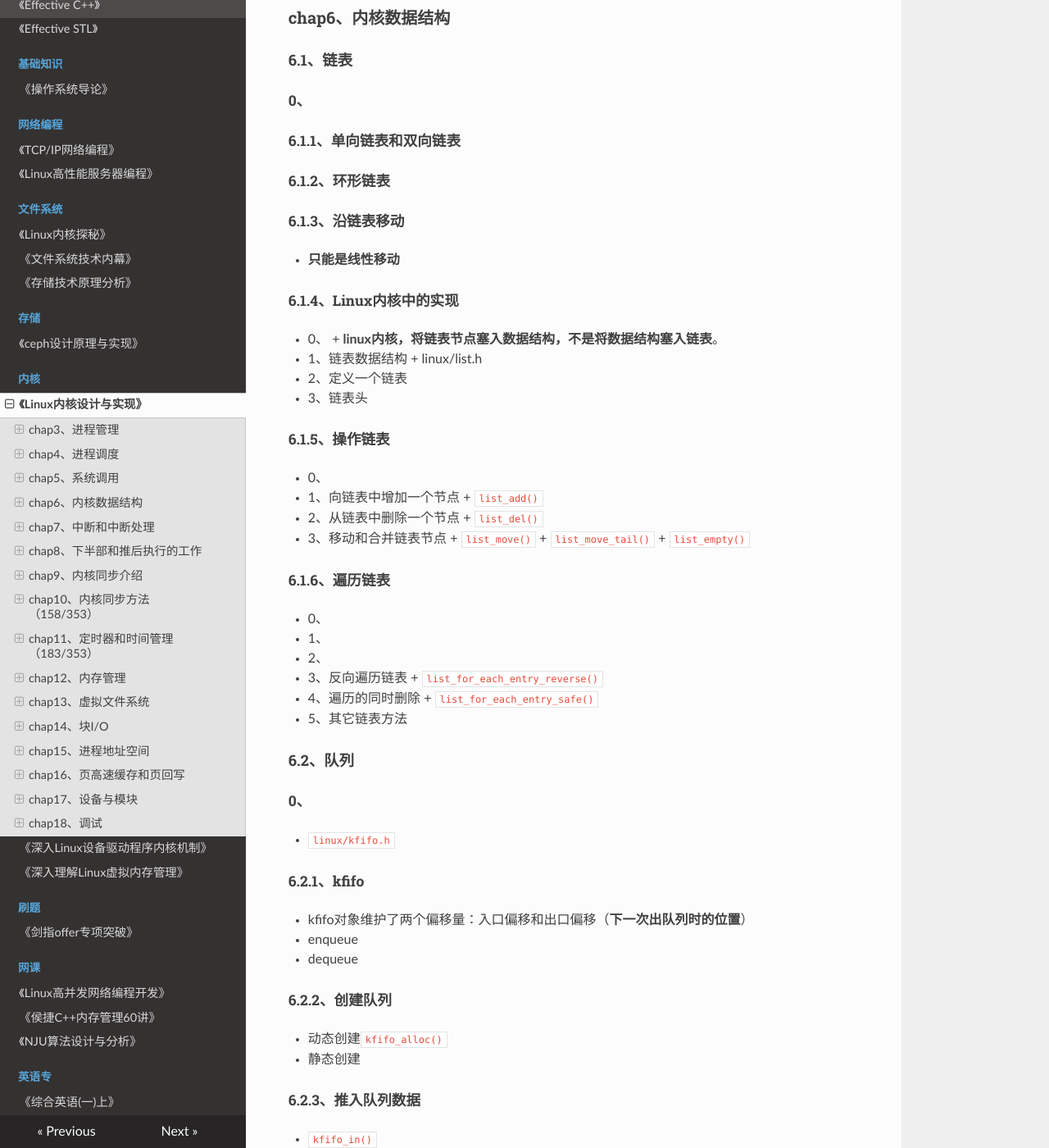
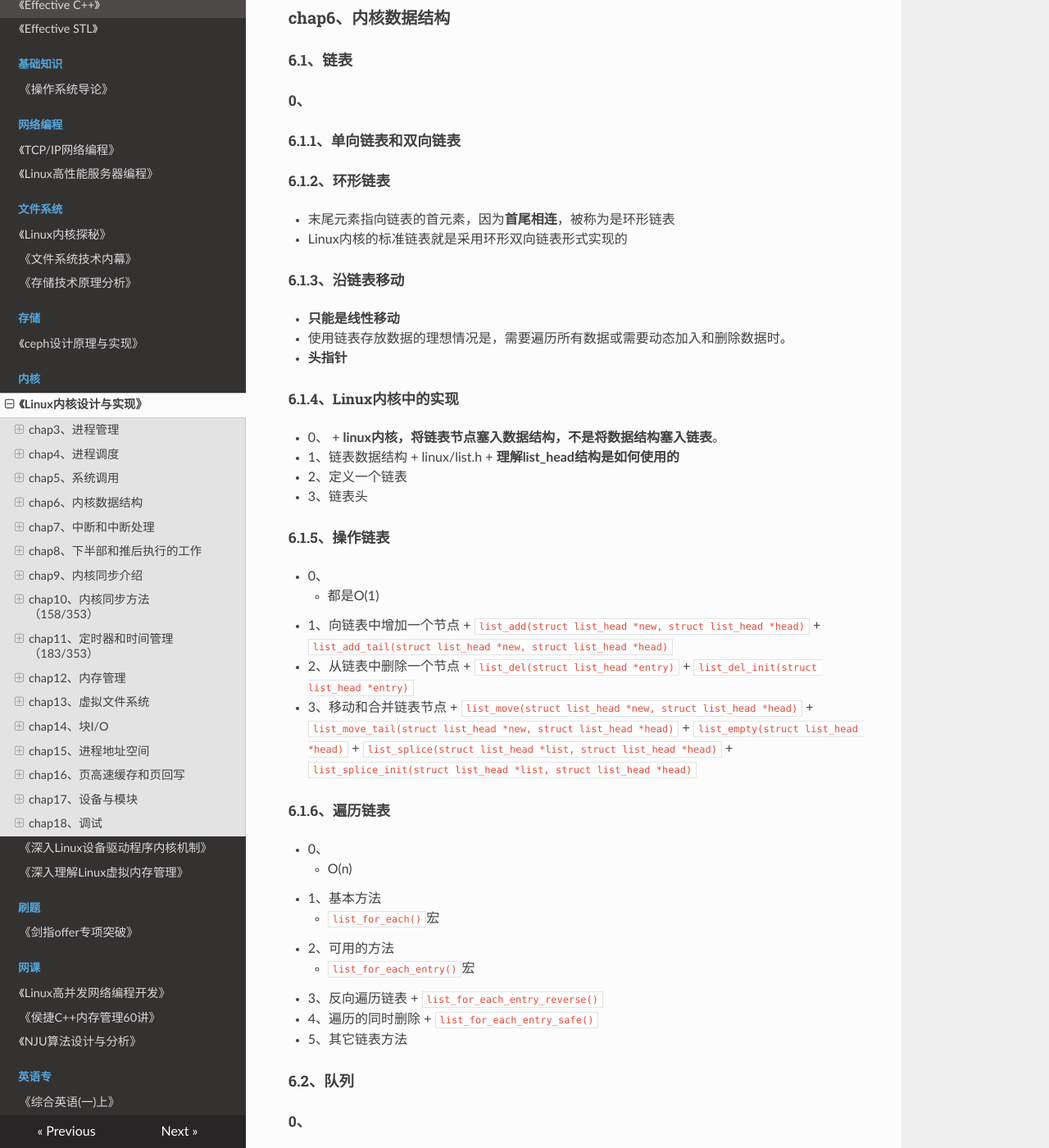
Before and after one commit to wolflion/booknotes, an MkDocs documentation site: the page built from docs/13kernel/Linux内核设计与实现.md, in a window 1280 px wide and 1400 px high, scrolled down 7389 px. Shown: the whole window at 82% size. Built offline with MkDocs 1.6.1, drawn with Linux system fonts in a browser that asks for light colours; nearby versions of some CDN libraries; some of the changed text lies outside the part shown.

Commit message:
Update Linux内核设计与实现.md

```diff
--- a/docs/13kernel/Linux内核设计与实现.md
+++ b/docs/13kernel/Linux内核设计与实现.md
@@ -220,29 +220,44 @@
 ##### 0、
 ##### 6.1.1、单向链表和双向链表
 ##### 6.1.2、环形链表
+
++ 末尾元素指向链表的首元素，因为**首尾相连**，被称为是环形链表
++ Linux内核的标准链表就是采用环形双向链表形式实现的
+
 ##### 6.1.3、沿链表移动
 + **只能是线性移动**
++ 使用链表存放数据的理想情况是，需要遍历所有数据或需要动态加入和删除数据时。
++ **头指针**
 ##### 6.1.4、Linux内核中的实现
 + 0、
 	+ **linux内核，将链表节点塞入数据结构，不是将数据结构塞入链表**。
 + 1、链表数据结构
 	+ linux/list.h
+	+ **理解list_head结构是如何使用的**
 + 2、定义一个链表
 + 3、链表头
 ##### 6.1.5、操作链表
 + 0、
+  + 都是O(1)
 + 1、向链表中增加一个节点
-	+ `list_add()`
+	+ `list_add(struct list_head *new, struct list_head *head)`
+	+ `list_add_tail(struct list_head *new, struct list_head *head)`
 + 2、从链表中删除一个节点
-	+ `list_del()`
+	+ `list_del(struct list_head *entry)`
+	+ `list_del_init(struct list_head *entry)`
 + 3、移动和合并链表节点
-	+ `list_move()`
-	+ `list_move_tail()`
-	+ `list_empty()`
+	+ `list_move(struct list_head *new, struct list_head *head)`
+	+ `list_move_tail(struct list_head *new, struct list_head *head)`
+	+ `list_empty(struct list_head *head)`
+	+ `list_splice(struct list_head *list, struct list_head *head)`
+	+ `list_splice_init(struct list_head *list, struct list_head *head)`
 ##### 6.1.6、遍历链表
 + 0、
-+ 1、
-+ 2、
+  + O(n)
++ 1、基本方法
+  + `list_for_each()`宏
++ 2、可用的方法
+  + `list_for_each_entry()`宏
 + 3、反向遍历链表
 	+ `list_for_each_entry_reverse()`
 + 4、遍历的同时删除
@@ -282,8 +297,24 @@
 + `idr_destroy`
 #### 6.4、二叉树
 ##### 6.4.1、二叉搜索树（BST）
+
++ BST法则
+  + 根的左分支节点值都小于根节点值
+  + 右分支节点值都大于根节点值
+  + 所有的子树也都是BST
+
 ##### 6.4.2、自平衡二叉搜索树
+
++ 0、
+  + **平衡二叉搜索树**是一个所有叶子节点深度差不超过1的二叉搜索树
+
 + 1、红黑树
+  + （1）所有节点要么是黑色，要么是红色
+  + （2）叶子节点都是黑色
+  + （3）叶子节点不包含数据
+  + （4）所有非叶子节点都有两个子节点
+  + （5）如果一个节点是红色，则它的子节点都是黑色
+  + （6）在一个节点到其叶子节点的路径中，如果总是包含同样数目的黑色节点，则该路径相比其他路径是最短的
 + 2、rbtree
 	+ linux/rbtree.h
 	+ lib/rbtree.c
@@ -399,8 +430,13 @@
 #### 9.1、临界区和竞争条件
 ##### 0、
 + 临界区
+  + 访问和操作共享数据的代码段
 + 竞争条件race coditions
+  + 如果两个执行线程有可能处于同一个临界区中同时执行，那么这就是程序包含的一个bug。**这种情况发生了**，称它为竞争条件
 ##### 9.1.1、为什么我们需要保护
+
++ *以取钱为例*
+
 ##### 9.1.2、单个变量
 #### 9.2、加锁
 ##### 0、
@@ -415,6 +451,9 @@
 ##### 9.2.2、了解要保护些什么
 #### 9.3、死锁
 #### 9.4、争用和扩展性
+
++ **锁的争用（争用）lock contention**，是指当锁正在被占用时，有其他线程试图获得该锁。
+
 #### 9.5、小结
 
 ### chap10、内核同步方法 （158/353）
@@ -505,7 +544,7 @@
 + `struct page{};`，include/linux/mm.h
 + **page结构与物理页相关，而并非与虚拟页相关**。
 #### 12.2、区
-+ **内核把页划分为不同的区（zone）**,Linux主要使用了四种区
++ **内核把页划分为不同的区（zone）**,Linux主要使用了四种区:
 	+ ZONE_DMA
 	+ ZONE_DMA32
 	+ ZONE_NORMAL
@@ -524,30 +563,56 @@
 ##### 0、
 + **以字节为单位，确保页在物理地址上是连续的**，实现在include/linux/slab.h中
 ##### 12.4.1、gfp_mask标志
-+ 标志分为**3种**
+标志分为**3种**
+
 + 1、行为修饰符
+  + 内存应当如何分配所需的内存
 + 2、区修饰符
+  + 表示从哪儿分配内存
 + 3、类型标志
+  + 组合了行为修饰符和区修饰符
 ##### 12.4.2、kfree
+
++ `void kfree(const void *ptr);`
+
 #### 12.5、vmalloc
 + **分配的内存虚拟地址是连续的，而物理地址无须连续**
++ vmalloc()函数为了把物理上不连续的页转称为虚拟地址空间上连续的页，必须专门建立页表项，糟糕的是，通过vmalloc()获得的页必须一个个地进行映射（因为它们物理上是不连续的），这就会导致比直接内存映射大得多的TLB抖动。**vmalloc()仅在不得已时才会使用**
 #### 12.6、slab层
 ##### 0、
+
++ slab分配器扮演了通用数据结构缓存层的角色
+
 ##### 12.6.1、slab层的设计
+
++ slab层把不同对象划分为所谓的高速缓存组，slab由一个或多个物理上连续的页组成
++ 每个高速缓存都使用kmem_cache结构来表示。(mm/slab.c中定义)，该结构包含三个链表：slabs_full, slabs_partial和slabs_empty，均存放在kmem_list3结构内。
+
 ##### 12.6.2、slab分配器的接口
-+ `kmem_cache_create()`
+
++ 0、
+  + `kmem_cache_create()`
+  + 撤销一个高速缓存，`int kmem_cache_destroy(struct kmem_cache *cachep)`
++ 1、从缓存中分配
++ 2、slab分配器的使用实例
 #### 12.7、在栈上的静态分配
 ##### 0、
 + **32位和64位体系结构的页面大小分别是4KB和8KB，所以通常它们的内核栈的大小分别是8KB和16KB**。
 ##### 12.7.1、单页内核栈
+
++ **中断栈**
+
 ##### 12.7.2、在栈上光明正大地工作
 #### 12.8、高端内存的映射
 ##### 0、
 + **在高端内存中的页不能永久地映射到内核地址空间上**。
++ x86体系结构上，高于896MB的所有物理内存的范围大都是高端内存
 ##### 12.8.1、永久映射
-+ `kmap()`
++ linux/highmem.h
++ `void *kmap(struct page *page)`
++ `void *kunmap(struct page *page)`
 ##### 12.8.2、临时映射
-+ `kmap_atomic()`
++ `void *kmap_atomic(struct page *page, enum km_type type)`
 #### 12.9、每个CPU的分配
 + 每个CPU的数据存放在一个数组中。
 + 内核抢占会引起下面提及的两个问题：
@@ -556,6 +621,7 @@
 #### 12.10、新的每个CPU接口
 ##### 0、
 + **percpu**，简化了创建和操作每个CPU的数据。
++ linux/percpu.h
 ##### 12.10.1、编译时的每个CPU数据
 ##### 12.10.2、运行时的每个CPU数据
 #### 12.11、使用每个CPU数据的原因
@@ -619,6 +685,8 @@
 
 #### 13.8、索引节点操作
 
++ i指向给定的索引节点，`truncate()`是由索引节点i所在的文件系统定义的
+
 #### 13.9、目录项对象
 
 ##### 0、
@@ -643,10 +711,14 @@
 #### 13.11、文件对象
 
 + **文件结构体（对象）表示已经打开的文件**
++ 进程直接处理文件，而不是超级块、索引节点或目录项
 
 #### 13.12、文件操作
 
 #### 13.13、和文件系统相关的数据结构
+
++ file_system_type结构体，用来描述各种特定文件系统类型，linux/fs.h
++ vfsmount结构体，用来描述一个安装文件系统的实例，linux/mount.h
 
 #### 13.14、和进程相关的数据结构
 
```
